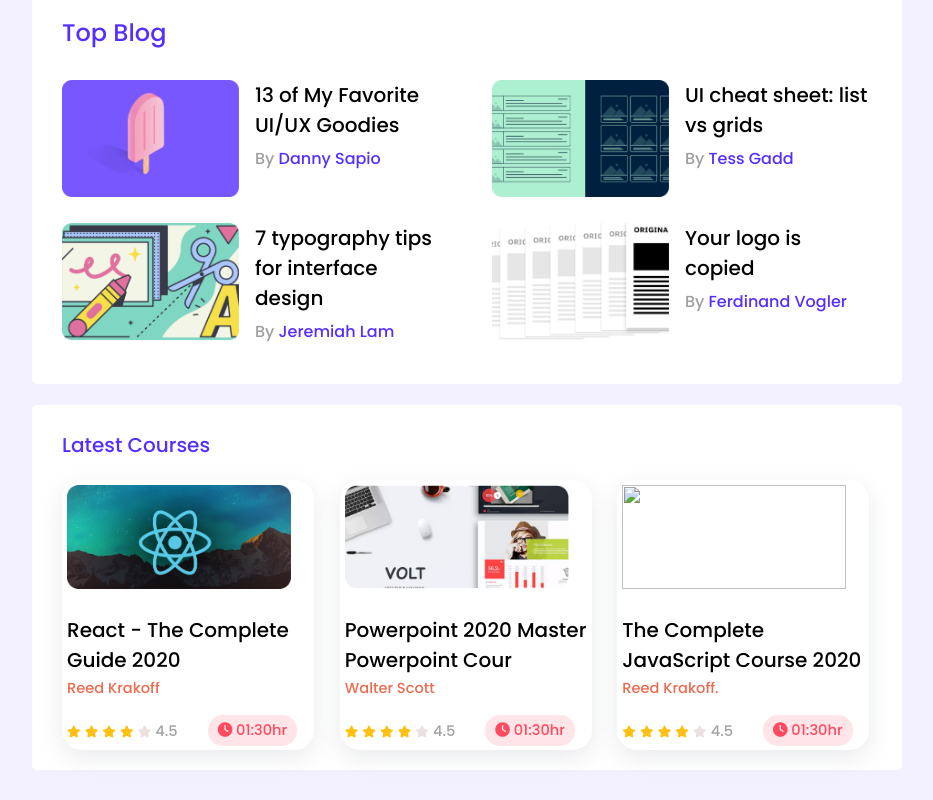
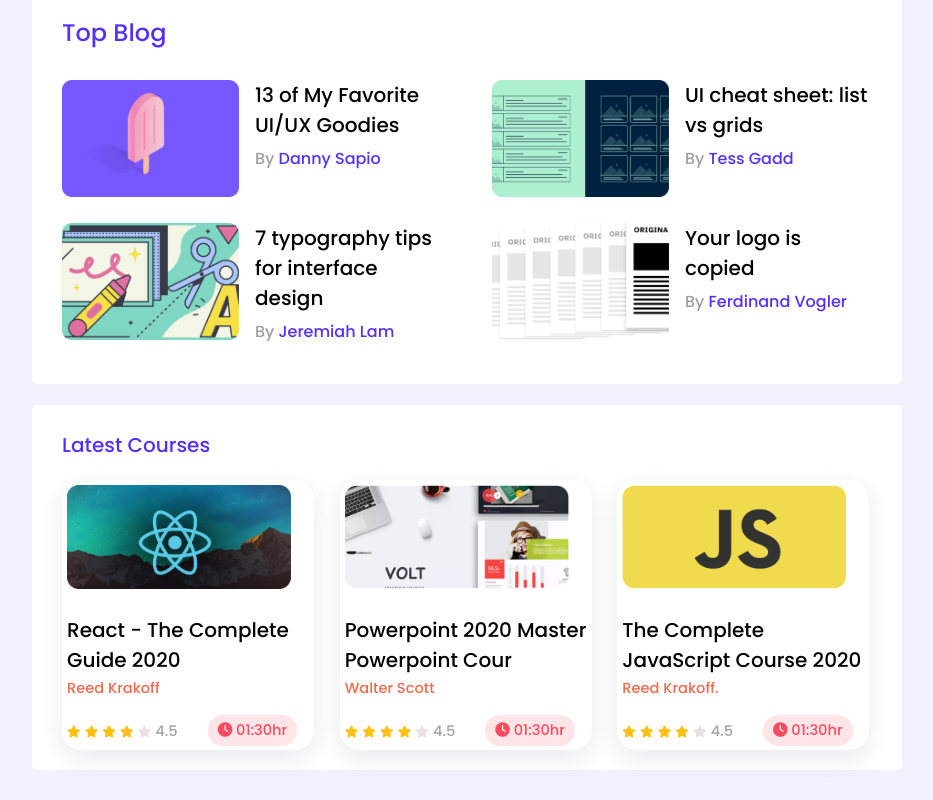
Before and after one commit to asrafsujan247/leader-board-practice, a plain HTML site: page index.html in a window 1280 px wide. Shown: the part 427-1227 px from the top of the page, without its empty margins (173-1106 px from the left). Drawn offline with Linux system fonts and the light colour scheme; the site is published under a folder, as on GitHub Pages, so addresses that start at the root find nothing.

Commit message:
fixed image issue

```diff
--- a/index.html
+++ b/index.html
@@ -152,7 +152,7 @@
                 </div>
                 <div class="course">
                     <div class="course-banner">
-                        <img src="/images/courses/course-3.png" alt="">
+                        <img src="./images/courses/course-3.png" alt="">
                     </div>
                     <div class="course-detail">
                         <h3 class="title">The Complete JavaScript Course 2020</h3>
--- a/styles/style.css
+++ b/styles/style.css
@@ -256,6 +256,7 @@ span {
     .players {
         flex-direction: column;
     }
+
     .top-players,
     .blogs,
     .courses {
@@ -263,9 +264,11 @@ span {
         grid-template-columns: repeat(1, 1fr);
         justify-items: center;
     }
+
     .courses {
         gap: 20px;
     }
+
     .blog {
         width: 100%;
         flex-direction: column;
```
